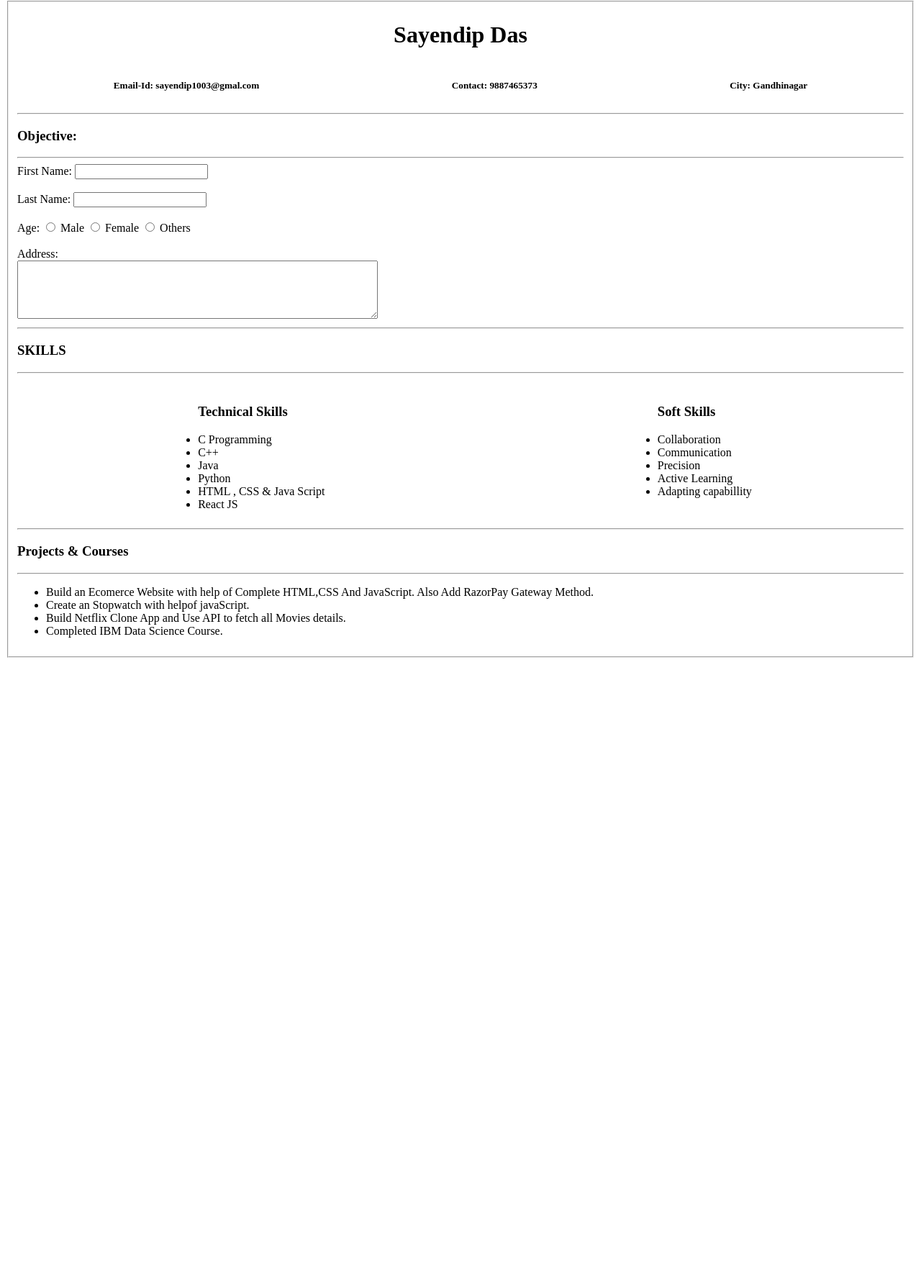
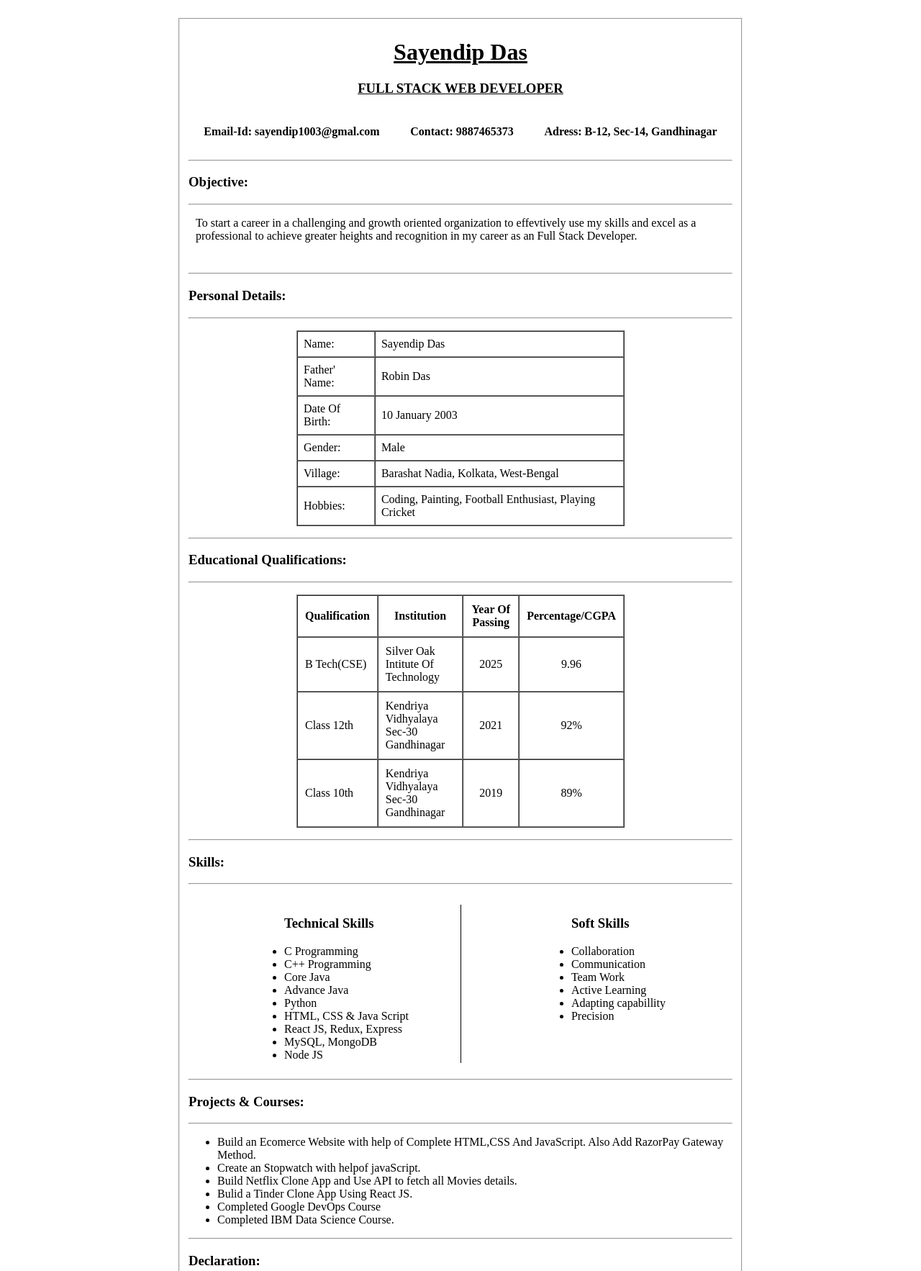
Before and after one commit to Sayendip-Das/2102030400322, a plain HTML site: page Resume.html in a window 1280 px wide. Shown: the part 7-1773 px from the top of the page at 72% size. Before the commit the page ends 929 px from the top, so only its background shows below. Drawn offline with Linux system fonts and the light colour scheme.

Commit message:
Resume.html

```diff
--- a/Resume.html
+++ b/Resume.html
@@ -5,6 +5,10 @@
     <meta name="viewport" content="width=device-width, initial-scale=1.0">
     <title>Practical01-Resume Making</title>
     <style>
+        fieldset{
+            min-width: 700px;
+            margin: 2rem 15rem;
+        }
 
         #name{
             display: flex;
@@ -19,10 +23,26 @@
             justify-content: space-between;
         }
 
+        #para{
+            padding: 0 10px;
+            list-style: none;
+        }
         #skills{
             display: flex;
             justify-content: space-around;
 
+        }
+        table{
+            margin: 1rem 0;
+            margin-left: 150px;
+            margin-right: 150px;
+        }
+        .vl{
+            margin: 20px 0;
+            border-left: 1px solid black;
+            height: 220px;
+            position: absolute;
+            left: 50%;
         }
 
     </style>
@@ -30,66 +50,121 @@
 <body>
     <div>
     <fieldset>
-    <h1 id="name">Sayendip Das</h1>
+    <h1 id="name"><u>Sayendip Das</u></h1>
+    <h3 id="name"><u>FULL STACK WEB DEVELOPER</u></h3>
     <div id="header">
-    <h5 id="email">Email-Id: sayendip1003@gmal.com</h5>
-    <h5 id="phone">Contact: 9887465373</h5>
-    <h5 id="city">City: Gandhinagar</h5>
+    <h4 id="email">Email-Id: sayendip1003@gmal.com</h4>
+    <h4 id="phone">Contact: 9887465373</h4>
+    <h4 id="city">Adress: B-12, Sec-14, Gandhinagar</h4>
     </div>
 
     <hr>
     <h3>Objective:</h3>
     <hr>
-    <label for="fname">First Name:</label>
-    <input type="text" name="fname" id="fname">
+    <p ><li id="para">To start a career in a challenging and growth oriented organization to effevtively use my skills and excel as a professional to achieve greater heights and recognition in my career as an Full Stack Developer.</li></p>
     <br>
-    <br>
-    <label for="lname">Last Name:</label>
-    <input type="text" name="lname" id="lname"><br>
-    <br>
-    <label for="age">Age:</label>
-    <input type="radio" name="age" id="age">
-    <label for="age">Male</label>
-    <input type="radio" name="age" id="age">
-    <label for="age">Female</label>
-    <input type="radio" name="age" id="age">
-    <label for="age">Others</label><br>
-    <br>
-    <label for="address">Address:</label><br>
-    <textarea name="addess" id="adress" cols="60" rows="5"></textarea>
     <hr>
-    <h3>SKILLS</h3>
+        <h3>Personal Details:</h3>
+    <hr>
+    <table border="1" cellspacing="0" cellpadding="8px">
+        <tr>
+            <td>Name:</td>
+            <td>Sayendip Das</td>
+        </tr>
+        <tr>
+            <td>Father' Name:</td>
+            <td>Robin Das</td>
+        </tr>
+        <tr>
+            <td>Date Of Birth:</td>
+            <td>10 January 2003</td>
+        </tr>
+        <tr>
+            <td>Gender:</td>
+            <td>Male</td>
+        </tr>
+        <tr>
+            <td>Village:</td>
+            <td>Barashat Nadia, Kolkata, West-Bengal</td>
+        </tr>
+        <tr>
+            <td>Hobbies:</td>
+            <td>Coding, Painting, Football Enthusiast, Playing Cricket</td>
+        </tr>
+
+    </table>
+    <hr>
+        <h3>Educational Qualifications:</h3>
+    <hr>
+    <table border="1" cellspacing="0" cellpadding="10px">
+        <tr>
+            <th>Qualification</th>
+            <th>Institution</th>
+            <th>Year Of Passing</th>
+            <th>Percentage/CGPA</th>
+        </tr>
+
+        <tr>
+            <td>B Tech(CSE)</td>
+            <td>Silver Oak Intitute Of Technology</td>
+            <td style="text-align: center;">2025</td>
+            <td style="text-align: center;">9.96</td>
+        </tr>
+        <tr>
+            <td>Class 12th</td>
+            <td>Kendriya Vidhyalaya Sec-30 Gandhinagar</td>
+            <td style="text-align: center;">2021</td>
+            <td style="text-align: center;">92%</td>
+        </tr>
+        <tr>
+            <td>Class 10th</td>
+            <td>Kendriya Vidhyalaya Sec-30 Gandhinagar</td>
+            <td style="text-align: center;">2019</td>
+            <td style="text-align: center;">89%</td>
+        </tr>
+    </table>
+    <hr>
+    <h3>Skills:</h3>
     <hr>
     <div id="skills">
         <ul>
             <h3>Technical Skills</h3>
             <li>C Programming</li>
-            <li>C++</li>
-            <li>Java</li>
+            <li>C++ Programming</li>
+            <li>Core Java</li>
+            <li>Advance Java</li>
             <li>Python</li>
-            <li>HTML , CSS & Java Script</li>
-            <li>React JS</li>
+            <li>HTML, CSS & Java Script</li>
+            <li>React JS, Redux, Express</li>
+            <li>MySQL, MongoDB</li>
+            <li>Node JS</li>
         </ul>
-
+        <div class="vl"></div>
         <ul>
             <h3>Soft Skills</h3>
             <li>Collaboration</li>
             <li>Communication</li>
-            <li>Precision</li>
+            <li>Team Work</li>
             <li>Active Learning</li>
             <li>Adapting capabillity</li>
+            <li>Precision</li>
         </ul>
     </div>
     <hr>
-        <h3>Projects & Courses</h3>
+        <h3>Projects & Courses:</h3>
     <hr>
-
     <ul>
         <li>Build an Ecomerce Website with help of Complete HTML,CSS And JavaScript. Also Add RazorPay Gateway Method.</li>
         <li>Create an Stopwatch with helpof javaScript.</li>
         <li>Build Netflix Clone App and Use API to fetch all Movies details.</li>
+        <li>Bulid a Tinder Clone App Using React JS.</li>
+        <li>Completed Google DevOps Course</li>
         <li>Completed IBM Data Science Course.</li>
     </ul>
+    <hr>
+        <h3>Declaration:</h3>
+    <hr>
+    <p>I hereby declare that all the above mentioned information is true to the best of my knowledge and belief</p>
     </fieldset>
 </body>
 </html>
```
